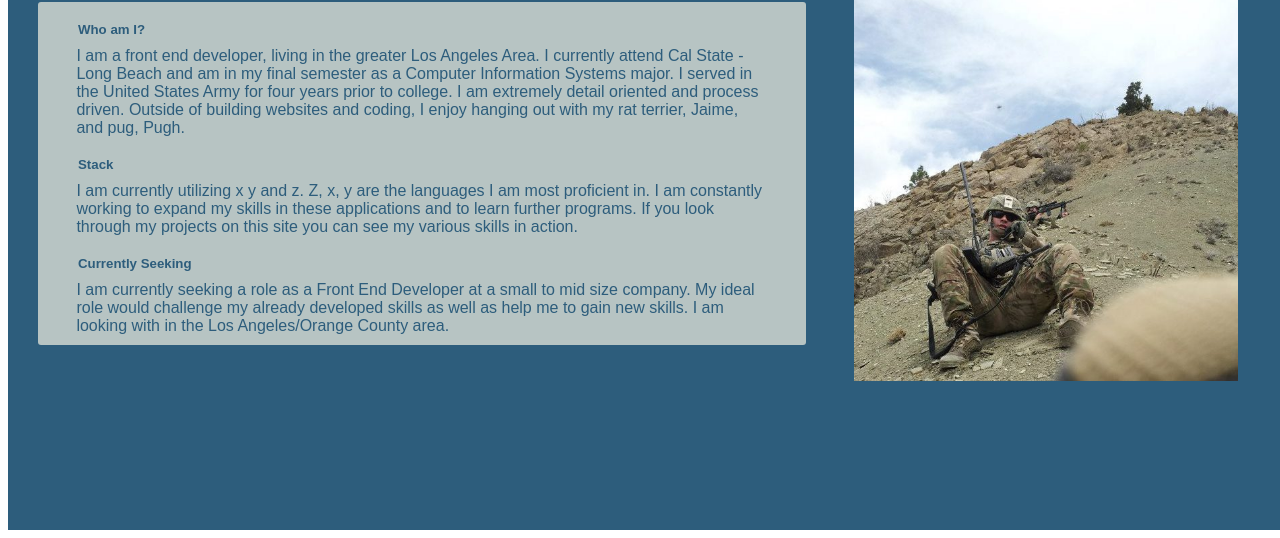
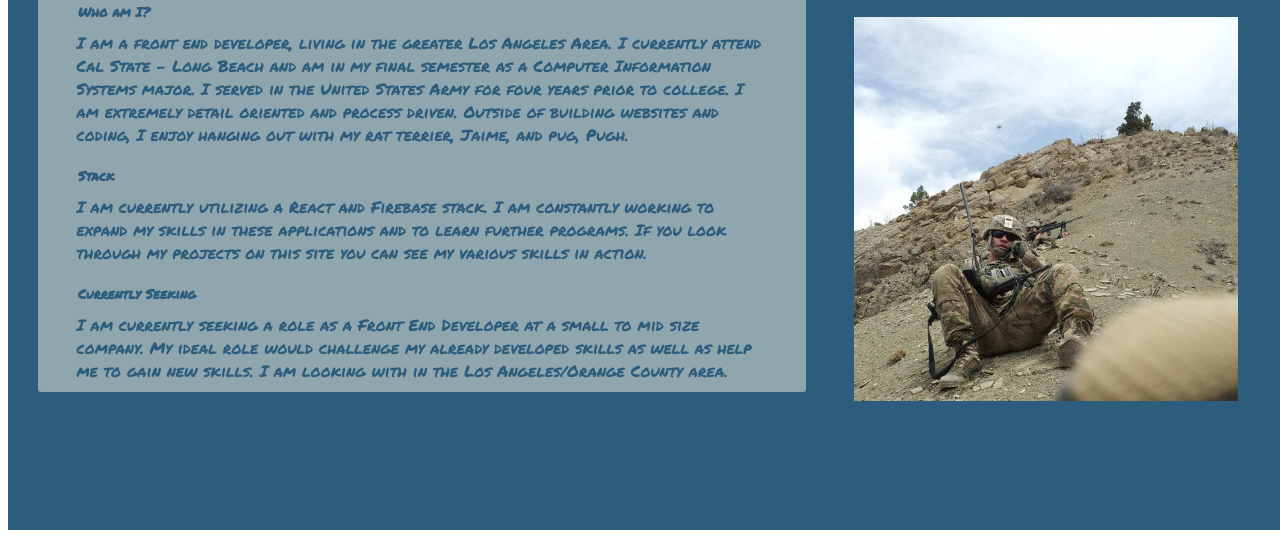
Before and after one commit to evanallen13/gatsby-portfolio, a Gatsby site: page /about in a window 1280 px wide. Shown: the part 278-816 px from the top of the page. Built offline with nearby package versions, Linux system fonts and the light colour scheme; Gatsby itself is replaced by a stand-in of ours.

Commit message:
fix about

```diff
--- a/src/pages/about.jsx
+++ b/src/pages/about.jsx
@@ -23,7 +23,7 @@ const About = () => {
                     </p>
                     <h5>Stack</h5>
                     <p>
-                        I am currently utilizing x y and z. Z, x, y are the languages I am most proficient in.
+                        I am currently utilizing a React and Firebase stack.
                         I am constantly working to expand my skills in these applications and to learn further programs.
                         If you look through my projects on this site you can see my various skills in action.
                     </p>
--- a/src/styles/about.css
+++ b/src/styles/about.css
@@ -22,31 +22,34 @@
 
 .aboutText{
     width: 60vw;
-    background-color: rgba(242, 239, 226,.7);
     color : #2d5d7c;
+    background-color: rgba(242, 239, 226,.5);
     border-radius : 3px;
     float : left;
     margin : 5px 0 0 30px;
     text-align: start;
 }
 .aboutText h5{
+    font-family: 'Permanent Marker', cursive;
     margin : 20px 0 0 40px;
 }
 .aboutText p{
     width : 90%;
     margin : 10px auto;
+    font-family: 'Permanent Marker', cursive;
 }
 .image{
     width: 30%;
     float : right;
-    margin : 0 50px 0 0
+    margin : 40px 50px 0 0
 }
 
 
-@media screen and (max-width: 900px) {
+@media screen and (max-width: 1024px) {
     .aboutText{
         width : 100vw;
         margin : 0 auto;
+        background-color: rgba(242, 239, 226,1);
     }
     .image{
         display: none;
```
